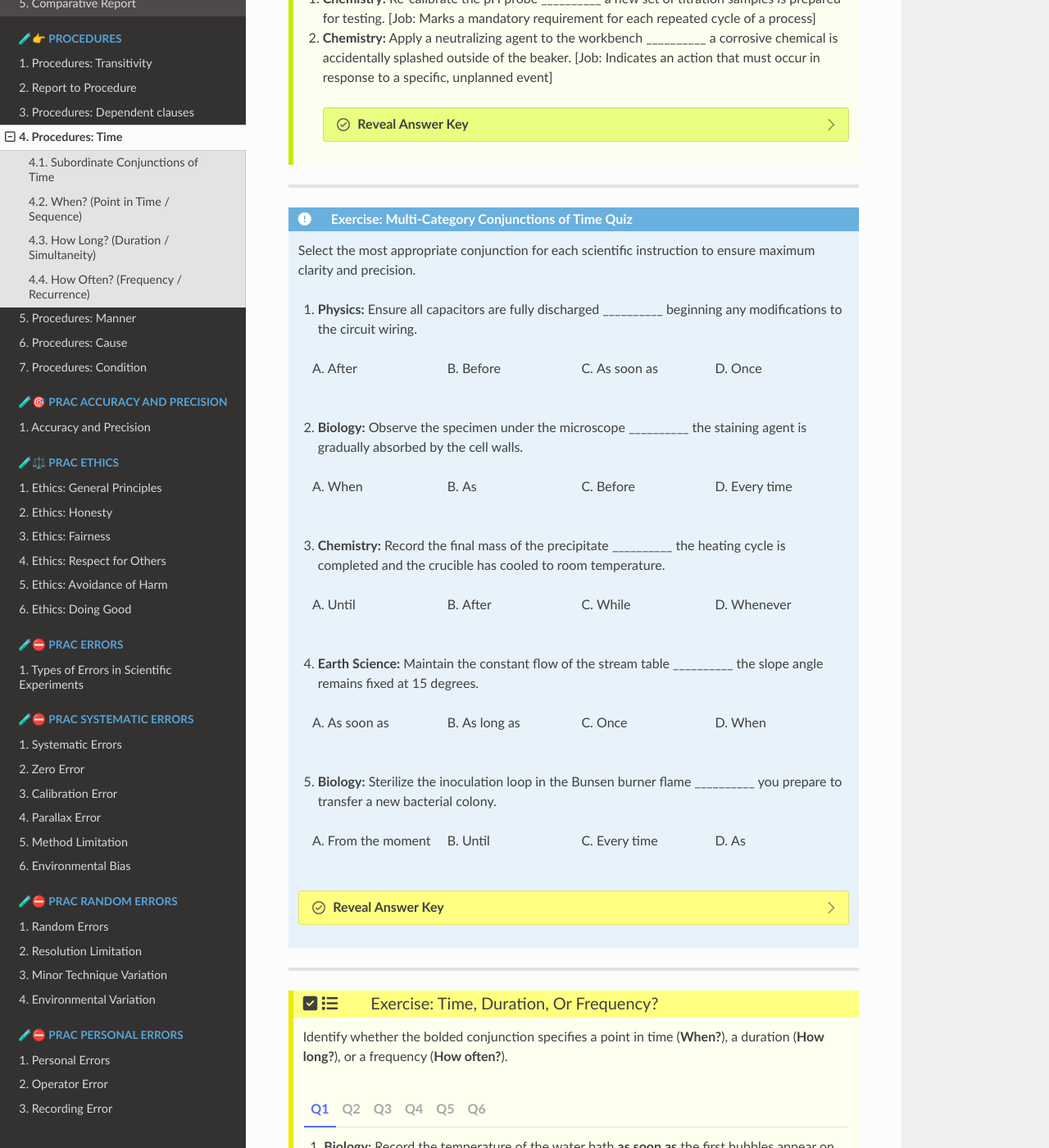
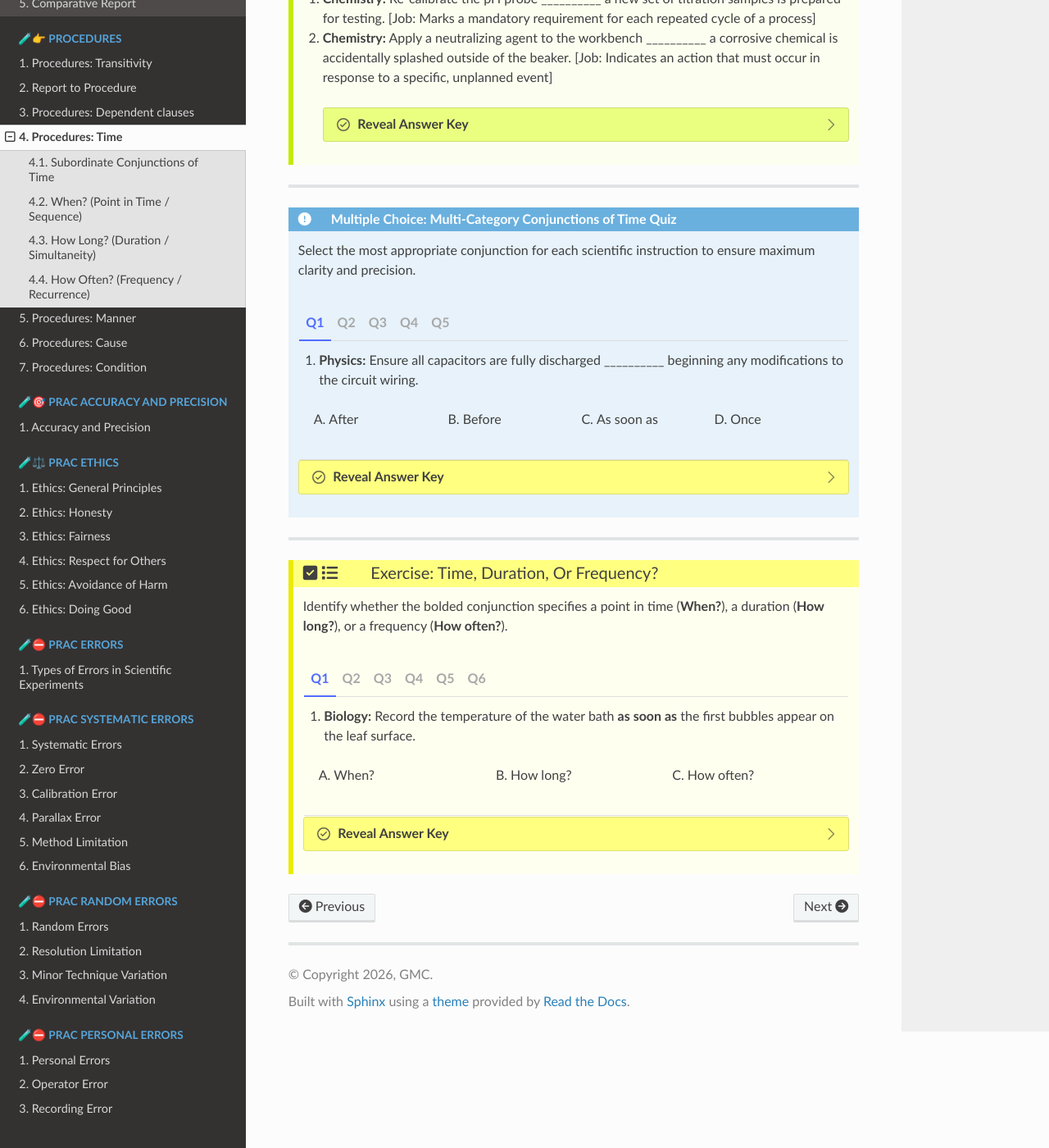
Before and after one commit to gmc-code/PC-Science-and-language, a Sphinx documentation site: the page built from docs/procedures/procedure_time.rst, in a window 1280 px wide and 1400 px high, scrolled down 3274 px. Shown: the whole window at 82% size. Built offline with Sphinx 7.4.7 and the Read the Docs theme 3.1.0, drawn with Linux system fonts in a browser that asks for light colours; pages that are not in the unit, such as notebooks, are missing from menus.

Commit message:
time
Co-authored-by: Copilot <copilot@github.com>

```diff
--- a/docs/procedures/procedure_time.rst
+++ b/docs/procedures/procedure_time.rst
@@ -179,94 +179,133 @@ How Often? (Frequency / Recurrence)
 ----
 
 
-.. admonition:: Exercise: Multi-Category Conjunctions of Time Quiz
+.. admonition:: Multiple Choice: Multi-Category Conjunctions of Time Quiz
     :class: mqc
 
     Select the most appropriate conjunction for each scientific instruction to ensure maximum clarity and precision.
 
-    1. **Physics:** Ensure all capacitors are fully discharged __________ beginning any modifications to the circuit wiring.
+    .. tab-set::
+        :sync-group: set1
 
-    .. grid:: 4
-        :gutter: 2
+        .. tab-item:: Q1
+            :sync: q1
 
-        .. grid-item::
-            (A) After
-        .. grid-item::
-            (B) Before
-        .. grid-item::
-            (C) As soon as
-        .. grid-item::
-            (D) Once
+            1. **Physics:** Ensure all capacitors are fully discharged __________ beginning any modifications to the circuit wiring.
 
-    2. **Biology:** Observe the specimen under the microscope __________ the staining agent is gradually absorbed by the cell walls.
+            .. grid:: 4
+                :gutter: 2
 
-    .. grid:: 4
-        :gutter: 2
+                .. grid-item::
+                    (A) After
+                .. grid-item::
+                    (B) Before
+                .. grid-item::
+                    (C) As soon as
+                .. grid-item::
+                    (D) Once
 
-        .. grid-item::
-            (A) When
-        .. grid-item::
-            (B) As
-        .. grid-item::
-            (C) Before
-        .. grid-item::
-            (D) Every time
+        .. tab-item:: Q2
+            :sync: q2
 
-    3. **Chemistry:** Record the final mass of the precipitate __________ the heating cycle is completed and the crucible has cooled to room temperature.
 
-    .. grid:: 4
-        :gutter: 2
+            2. **Biology:** Observe the specimen under the microscope __________ the staining agent is gradually absorbed by the cell walls.
 
-        .. grid-item::
-            (A) Until
-        .. grid-item::
-            (B) After
-        .. grid-item::
-            (C) While
-        .. grid-item::
-            (D) Whenever
+            .. grid:: 4
+                :gutter: 2
 
-    4. **Earth Science:** Maintain the constant flow of the stream table __________ the slope angle remains fixed at 15 degrees.
+                .. grid-item::
+                    (A) When
+                .. grid-item::
+                    (B) As
+                .. grid-item::
+                    (C) Before
+                .. grid-item::
+                    (D) Every time
 
-    .. grid:: 4
-        :gutter: 2
+        .. tab-item:: Q3
+            :sync: q3
 
-        .. grid-item::
-            (A) As soon as
-        .. grid-item::
-            (B) As long as
-        .. grid-item::
-            (C) Once
-        .. grid-item::
-            (D) When
+            3. **Chemistry:** Record the final mass of the precipitate __________ the heating cycle is completed and the crucible has cooled to room temperature.
 
-    5. **Biology:** Sterilize the inoculation loop in the Bunsen burner flame __________ you prepare to transfer a new bacterial colony.
+            .. grid:: 4
+                :gutter: 2
 
-    .. grid:: 4
-        :gutter: 2
+                .. grid-item::
+                    (A) Until
+                .. grid-item::
+                    (B) After
+                .. grid-item::
+                    (C) While
+                .. grid-item::
+                    (D) Whenever
 
-        .. grid-item::
-            (A) From the moment
-        .. grid-item::
-            (B) Until
-        .. grid-item::
-            (C) Every time
-        .. grid-item::
-            (D) As
+        .. tab-item:: Q4
+            :sync: q4
+
+            4. **Earth Science:** Maintain the constant flow of the stream table __________ the slope angle remains fixed at 15 degrees.
+
+            .. grid:: 4
+                :gutter: 2
+
+                .. grid-item::
+                    (A) As soon as
+                .. grid-item::
+                    (B) As long as
+                .. grid-item::
+                    (C) Once
+                .. grid-item::
+                    (D) When
+
+        .. tab-item:: Q5
+            :sync: q5
+
+            5. **Biology:** Sterilize the inoculation loop in the Bunsen burner flame __________ you prepare to transfer a new bacterial colony.
+
+            .. grid:: 4
+                :gutter: 2
+
+                .. grid-item::
+                    (A) From the moment
+                .. grid-item::
+                    (B) Until
+                .. grid-item::
+                    (C) Every time
+                .. grid-item::
+                    (D) As
 
     .. dropdown:: Reveal Answer Key
         :icon: check-circle
         :class-container: dropdown-mcq
 
         .. tab-set::
+            :sync-group: set1
 
-            .. tab-item:: Model Answer
+            .. tab-item:: Q1
+                :sync: q1
 
                 1. **(B) Before** — Marks a necessary preparatory safety step.
+
+            .. tab-item:: Q2
+                :sync: q2
+
                 2. **(B) As** — Describes a process happening during another continuous action.
+
+            .. tab-item:: Q3
+                :sync: q3
+
                 3. **(B) After** — Identifies the next logical step in a chronological sequence.
+
+            .. tab-item:: Q4
+                :sync: q4
+
                 4. **(B) As long as** — Stipulates a condition that must be maintained for the action to continue.
+
+            .. tab-item:: Q5
+                :sync: q5
+
                 5. **(C) Every time** — Ensures a mandatory requirement is repeated for every cycle.
+
+
 
 
 ----
```
Also changed, not shown: other parts of docs/procedures/procedure_time.rst (+2 -2 lines).
